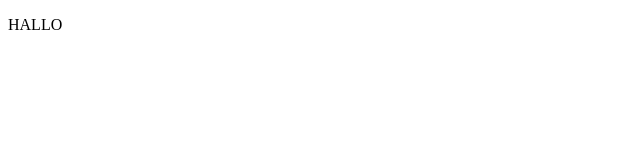
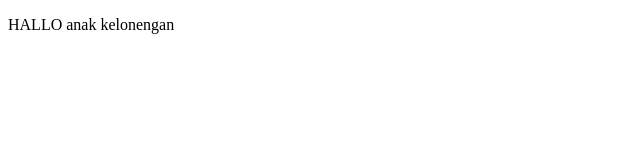
Before and after one commit to Rahmad992/portofolio, a plain HTML site: page index.html in a window 1280 px wide. Shown: the whole page, without its empty margins (0-640 px from the left). Drawn offline with Linux system fonts and the light colour scheme.

Commit message:
menambahkan profesi di index.html

```diff
--- a/index.html
+++ b/index.html
@@ -4,6 +4,6 @@
     <title HALLO></title>
 </head>
 <body>
-    <P>HALLO</P>
+    <P>HALLO anak kelonengan</P>
 </body>
 </html>
```
